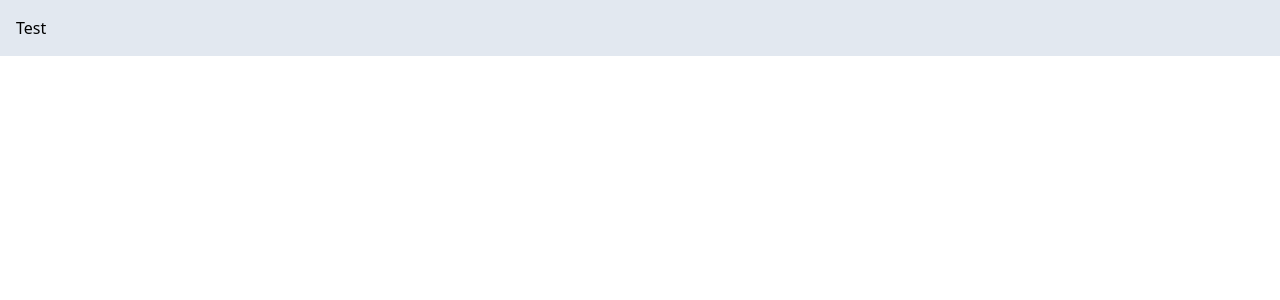
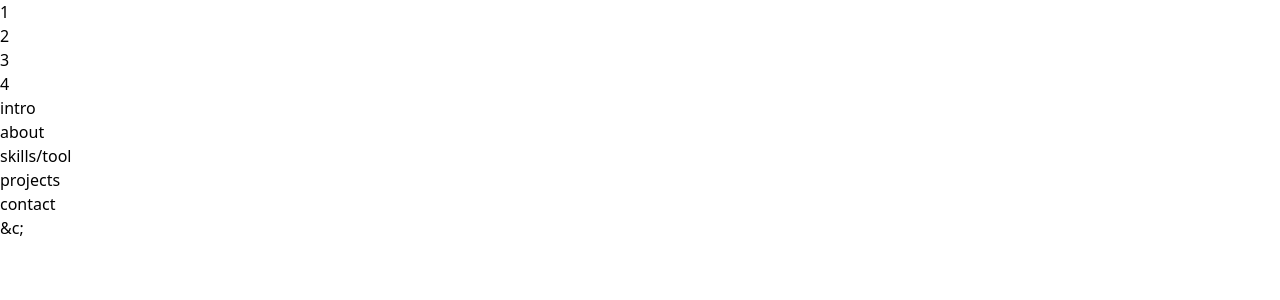
Before and after one commit to chkim116/chkim116_portfolio, a React app: page / in a window 1280 px wide. Shown: the top 300 px of the page. Built offline with nearby package versions, Linux system fonts and the light colour scheme.

Commit message:
feat initial html tag

```diff
--- /dev/null
+++ b/src/App.tsx
@@ -0,0 +1,12 @@
+import AppLayout from 'components/layouts/AppLayout';
+import Portfolio from 'components/Portfolio';
+
+const App = () => {
+    return (
+        <AppLayout>
+            <Portfolio />
+        </AppLayout>
+    );
+};
+
+export default App;
--- /dev/null
+++ b/src/components/Portfolio.tsx
@@ -0,0 +1,23 @@
+const Portfolio = () => {
+    return (
+        <section>
+            <article>
+                <div>intro</div>
+            </article>
+            <article>
+                <h1>about</h1>
+            </article>
+            <article>
+                <h1>skills/tool</h1>
+            </article>
+            <article>
+                <h1>projects</h1>
+            </article>
+            <article>
+                <h1>contact</h1>
+            </article>
+        </section>
+    );
+};
+
+export default Portfolio;
--- /dev/null
+++ b/src/components/layouts/AppFooter.tsx
@@ -0,0 +1,5 @@
+const AppFooter = () => {
+    return <footer>&c;</footer>;
+};
+
+export default AppFooter;
--- /dev/null
+++ b/src/components/layouts/AppHeader.tsx
@@ -0,0 +1,16 @@
+const AppHeader = () => {
+    return (
+        <header>
+            <nav>
+                <ul>
+                    <li>1</li>
+                    <li>2</li>
+                    <li>3</li>
+                    <li>4</li>
+                </ul>
+            </nav>
+        </header>
+    );
+};
+
+export default AppHeader;
--- /dev/null
+++ b/src/components/layouts/AppLayout.tsx
@@ -0,0 +1,18 @@
+import AppFooter from './AppFooter';
+import AppHeader from './AppHeader';
+
+interface Props {
+    children: React.ReactNode;
+}
+
+const AppLayout = ({ children }: Props) => {
+    return (
+        <>
+            <AppHeader />
+            <main>{children}</main>
+            <AppFooter />
+        </>
+    );
+};
+
+export default AppLayout;
--- a/src/index.tsx
+++ b/src/index.tsx
@@ -1,9 +1,5 @@
+import App from 'App';
 import ReactDOM from 'react-dom';
 import './index.css';
 
-ReactDOM.render(
-    <div className="bg-slate-200">
-        <p className="p-4">Test</p>
-    </div>,
-    document.getElementById('root'),
-);
+ReactDOM.render(<App />, document.getElementById('root'));
```
